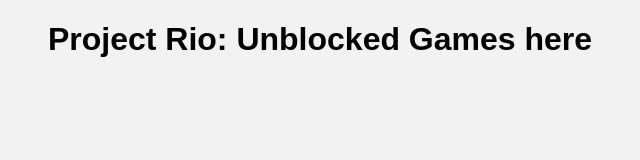
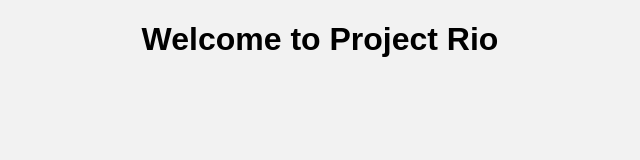
Before and after one commit to BenLeQuire/Project-Carrier_Pigeon, a plain HTML site: page index.html in a window 1280 px wide. Shown: the whole page, without its empty margins (320-960 px from the left). Drawn offline with Linux system fonts and the light colour scheme.

Commit message:
Update index.html

```diff
--- a/index.html
+++ b/index.html
@@ -2,7 +2,7 @@
 <!DOCTYPE html>
 <html>
 <head>
-    <h1 class="title">Project Rio: Unblocked Games here</h1>
+    <h1 id="title">Welcome to Project Rio</h1>
     <link rel="stylesheet" type="text/css" href="style.css">
     <script src="script.js"></script>
 </head>
```
